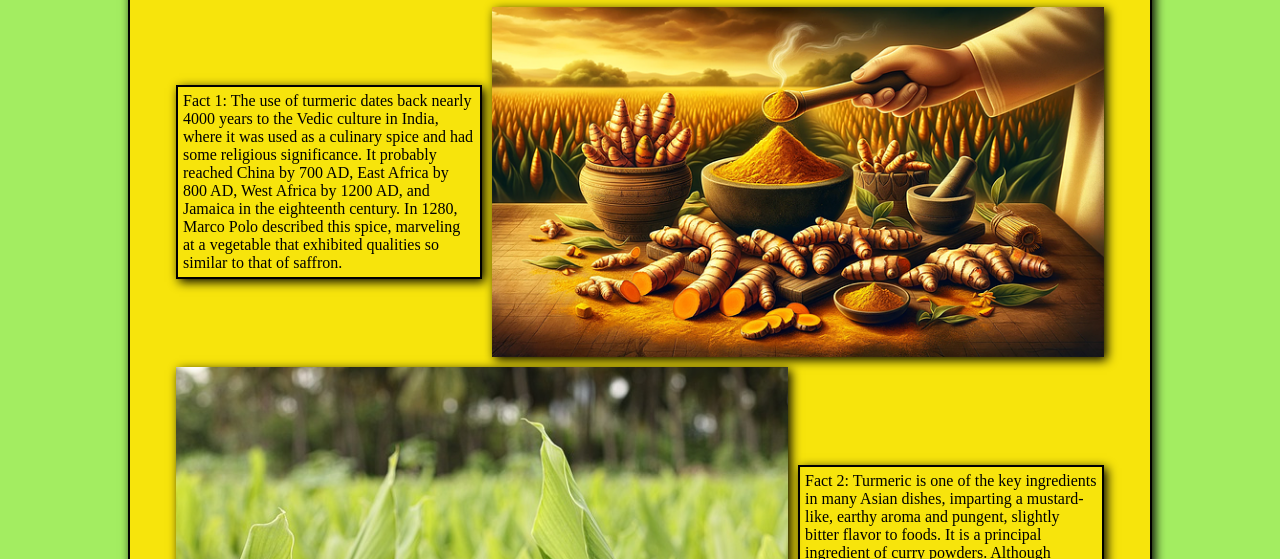
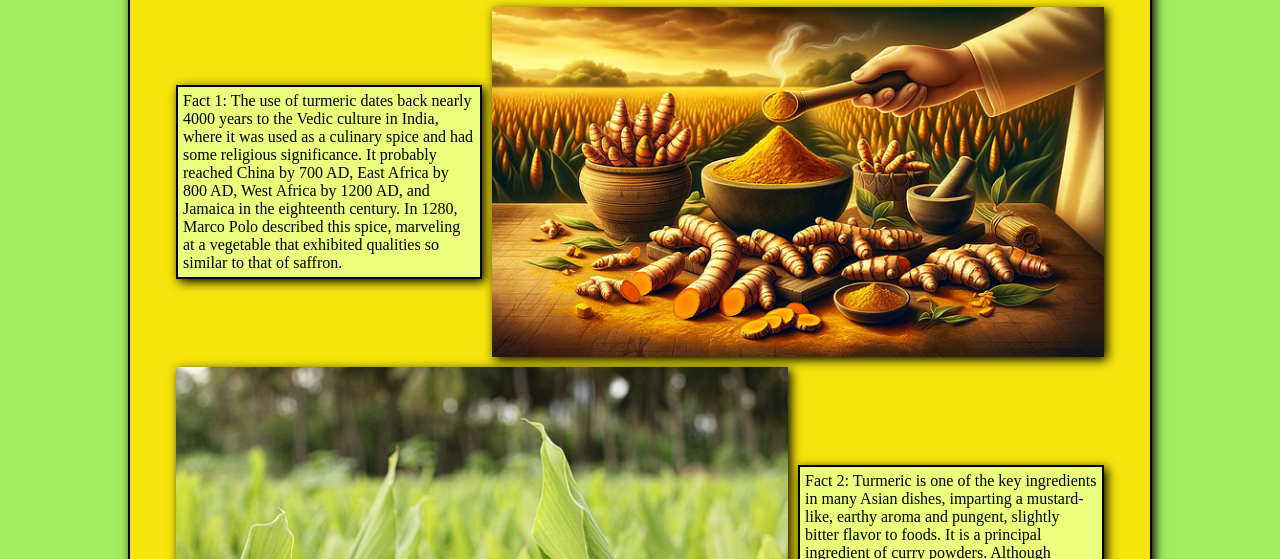
Before and after one commit to MrMarlonM/project-turmeric, a plain HTML site: page index.html in a window 1280 px wide. Shown: the part 241-800 px from the top of the page. Drawn offline with Linux system fonts and the light colour scheme.

Commit message:
Change background-color of facts class to make paragraphs better readable

```diff
--- a/assets/css/style.css
+++ b/assets/css/style.css
@@ -83,6 +83,7 @@ main {
 
 /*Class for paragraphs facts*/
 .facts {
+    background-color: rgb(235, 255, 125);
     border: 2px black solid;
     box-shadow: 3px 3px 10px #000000;
     width: 30%;
```
